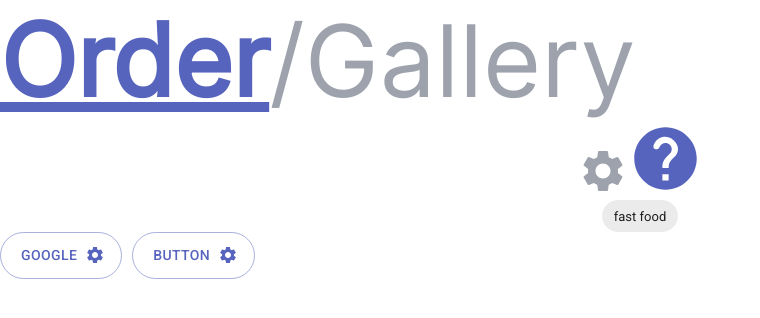
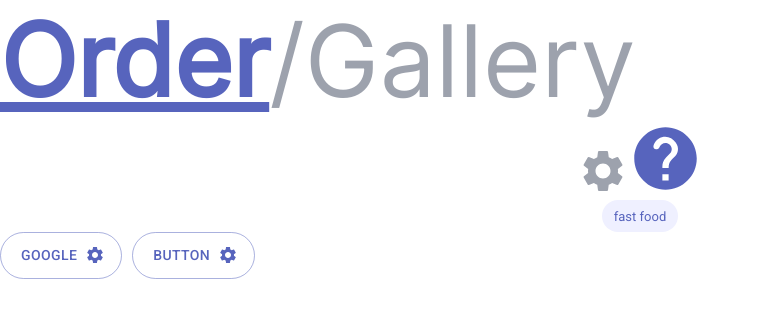
Before and after one commit to kihku/formee-frontend, a React (Create React App) app: page / in a window 1280 px wide. Shown: the top 318 px of the page, without its empty margins (0-760 px from the left). Built offline with nearby package versions, Linux system fonts and the light colour scheme.

Commit message:
finish chip which can change text color and background color

```diff
--- a/src/App.tsx
+++ b/src/App.tsx
@@ -25,7 +25,7 @@ function App() {
           <CustomIcon name="about" size={75} color={COLORS.primary} />
         </Grid>
         <Grid item xs={12}>
-          <CustomChip text="fast food" color="red"></CustomChip>
+          <CustomChip text="fast food"   ></CustomChip>
         </Grid>
         <Grid item xs={12} sx={{ display: "flex", gap: "10px" }}>
           {/* <CustomButton text="button" startIcon="settings" type="default" />
@@ -33,7 +33,6 @@ function App() {
           <CustomButton text="button" endIcon="settings" type="outlined" color={"white"} /> */}
           <GoogleLoginButton></GoogleLoginButton>
           <CustomButton
-            color={"white"}
             text="button"
             endIcon="settings"
             type="rounded-outlined"
--- a/src/components/CustomChip/index.tsx
+++ b/src/components/CustomChip/index.tsx
@@ -1,13 +1,12 @@
 import { Chip } from "@mui/material";
-import { COLORS } from "styles";
+
 
 interface CustomChipProps {
   text: string;
-  color?: string;
+  textColor?: string;
+  backgroundColor?: string;
   size?: number;
 }
-export const CustomChip = ({text,color,size}: CustomChipProps) => {
-  const chipColor = color ?? COLORS.primary;
-  const chipStyle = {  fill: chipColor };
-  return <Chip label={text} sx = {chipStyle}></Chip>;
+export const CustomChip = ({ text, textColor, backgroundColor, size }: CustomChipProps) => {
+  return <Chip label={text} color="secondary" sx={{ backgroundColor: { backgroundColor }, color: { textColor } }}></Chip>;
 };
--- a/src/styles/theme.tsx
+++ b/src/styles/theme.tsx
@@ -36,6 +36,10 @@ export const theme = createTheme({
       main: COLORS.primary,
       darker: COLORS.primaryDark,
     },
+    secondary:{
+      main: "#EFF0FF",
+      contrastText: COLORS.primary,
+    },
     neutral: {
       main: "#EFF0FF",
       contrastText: COLORS.primary,
```
